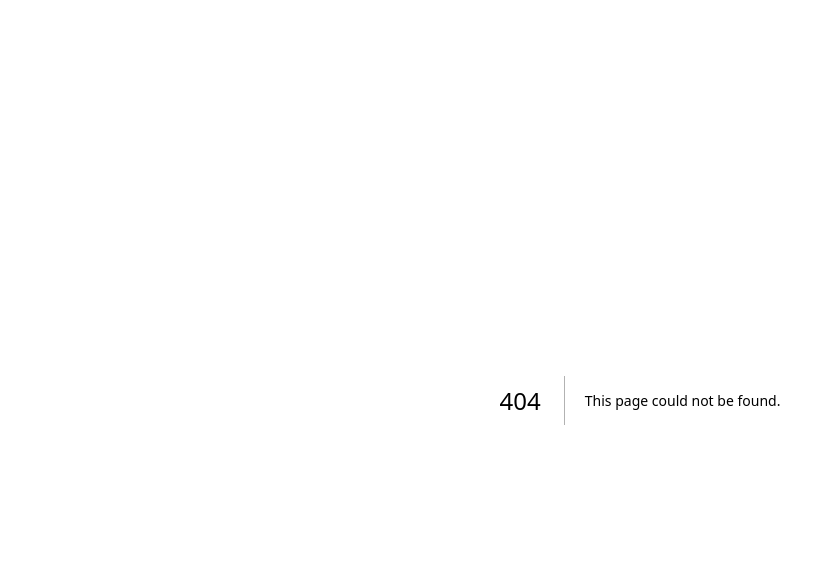
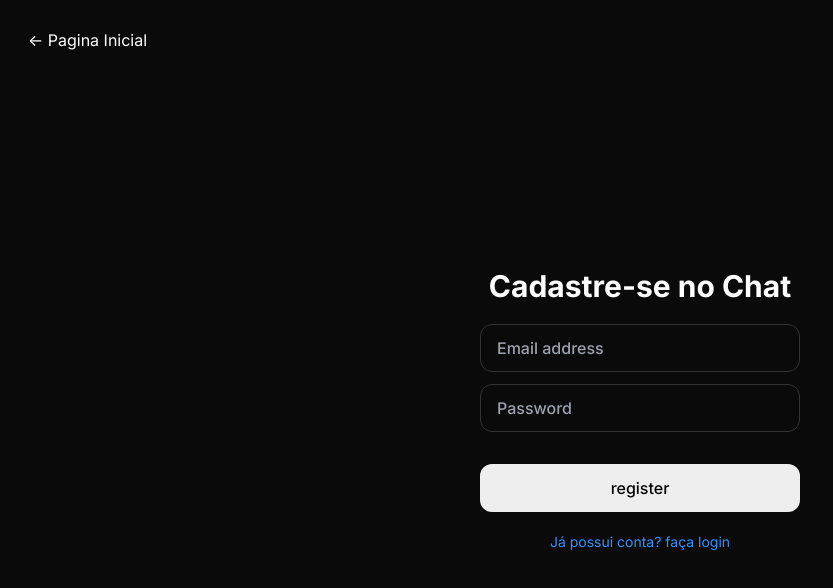
Before and after one commit to JhonatasAnicezio/chat-room, a Next.js app: page /auth/register in a window 1280 px wide. Before the commit this address had no page. Shown: the top 588 px of the page, without its empty margins (0-833 px from the left). Built offline with nearby package versions, Linux system fonts and the light colour scheme.

Commit message:
feat: create auth in singIn

```diff
--- /dev/null
+++ b/src/app/auth/index.css
@@ -0,0 +1,7 @@
+@tailwind base;
+
+@layer base {
+    .auth-layout {
+        @apply flex flex-col w-full h-screen justify-center items-center bg-[#0A0A0A] text-white
+    }
+}
--- /dev/null
+++ b/src/app/auth/layout.tsx
@@ -0,0 +1,28 @@
+'use client'
+import Link from 'next/link';
+import { useContext, useEffect } from 'react';
+import { UserContext } from '@/context/User/user-context';
+
+import './index.css';
+import { useRouter } from 'next/navigation';
+
+export default function Layout({
+    children,
+}: Readonly<{
+    children: React.ReactNode;
+}>) {
+    const { user } = useContext(UserContext);
+
+    if (user) {
+        useRouter().push('/');
+    }
+
+    return (
+        <div className={`auth-layout`}>
+            <Link className='absolute top-7 left-7' href={'/'}>
+                {`<- Pagina Inicial`}
+            </Link>
+            {children}
+        </div>
+    );
+}
--- /dev/null
+++ b/src/app/auth/login/email/index.css
@@ -0,0 +1,15 @@
+@tailwind base;
+
+@layer base {
+    .container-login-email {
+        @apply flex flex-col justify-center gap-5 w-96 h-screen items-center
+    }
+
+    .container-login-email h1 {
+        @apply text-3xl font-bold
+    }
+
+    .container-login-email a {
+        @apply flex justify-center text-sm text-[#3291ff]
+    }
+}
--- /dev/null
+++ b/src/app/auth/login/email/page.tsx
@@ -0,0 +1,25 @@
+'use client'
+import AuthEmail from "@/components/authentication/auth-email";
+import Link from "next/link";
+
+import './index.css';
+import { useContext } from "react";
+import { UserContext } from "@/context/User/user-context";
+
+export default function Email() {
+    const { setUserWithSingIn } = useContext(UserContext);
+
+    return (
+        <div className="container-login-email">
+            <h1>
+                Entrar no Chat
+            </h1>
+
+            <AuthEmail authType="singIn" action={setUserWithSingIn} />
+
+            <Link href={'/auth/register'}>
+                Não possui conta? cadastre-se
+            </Link>
+        </div>
+    )
+}
--- /dev/null
+++ b/src/app/auth/login/index.css
@@ -0,0 +1,40 @@
+@tailwind base;
+
+@layer base {
+    .login-layout {
+        @apply flex flex-col w-full h-screen justify-center items-center bg-[#0A0A0A] text-white
+    }
+
+    .container-login {
+        @apply flex flex-col justify-center items-center
+    }
+
+    .container-login h1 {
+        @apply text-3xl font-bold
+    }
+
+    .div-providers {
+        @apply flex flex-col gap-2 py-5
+    }
+
+    .div-providers button {
+        @apply flex font-medium text-base items-center justify-center gap-2 w-80 h-12 rounded-xl
+    }
+
+    .div-providers svg {
+        @apply w-5 h-5
+    }
+
+    .div-continue-email {
+        @apply flex flex-col gap-4 py-5
+        /* border-t border-[#333333] */
+    }
+
+    .div-continue-email .continue-email {
+        @apply flex font-medium text-base items-center justify-center gap-2 w-80 h-12 rounded-xl border border-[#333333]
+    }
+
+    .div-continue-email .to-register {
+        @apply flex justify-center text-sm text-[#3291ff]
+    }
+}
--- /dev/null
+++ b/src/app/auth/login/page.tsx
@@ -0,0 +1,58 @@
+import { FaGithub } from "react-icons/fa6";
+import { FcGoogle } from "react-icons/fc";
+import { FaFacebookF } from "react-icons/fa";
+import Link from "next/link";
+
+import './index.css';
+
+export default function Login() {
+    return (
+        <main className="container-login">
+            <h1>Entrar no Chat</h1>
+
+            <div>
+
+                {/* <div className="div-providers">
+                    <button className="bg-[#24292E]">
+                        <FaGithub className="w-5 h-5" />
+                        <span>
+                            Continue com o GitHub
+                        </span>
+                    </button>
+
+                    <button className="bg-[#eeeeee] text-black">
+                        <FcGoogle className="w-5 h-5" />
+                        <span>
+                            Continue com o Google
+                        </span>
+                    </button>
+
+                    <button className="bg-[#0052CC]">
+                        <FaFacebookF className="w-5 h-5" />
+                        <span>
+                            Continue com o facebook
+                        </span>
+                    </button>
+
+                </div> */}
+
+                <div className="div-continue-email">
+
+                    <Link href={'/auth/login/email'} className="continue-email">
+                        Continue com email
+                    </Link>
+
+
+                    <Link href={'/auth/register'} className="to-register">
+                        Não possui conta? cadastre-se
+                    </Link>
+
+                </div>
+
+
+            </div>
+
+
+        </main>
+    )
+}
--- /dev/null
+++ b/src/app/auth/register/index.css
@@ -0,0 +1,47 @@
+@tailwind base;
+
+@layer base {
+    .register-layout {
+        @apply flex flex-col w-full h-screen justify-center items-center bg-[#0A0A0A] text-white
+    }
+
+    .container-register {
+        @apply flex flex-col justify-center items-center
+    }
+
+    .div-register {
+        @apply flex flex-col w-80
+    }
+
+    .div-register h1 {
+        @apply text-3xl font-bold my-5 text-center
+    }
+
+    .div-middleware {
+        @apply flex items-center justify-center w-full relative
+    }
+
+    .div-middleware div {
+        @apply w-full border-b border-[#4d4c4c] absolute z-0
+    }
+
+    .div-middleware p {
+        @apply px-5 z-10 bg-[#0A0A0A]
+    }
+
+    .div-providers-register {
+        @apply flex flex-col gap-2 py-5
+    }
+
+    .div-providers-register button {
+        @apply flex font-medium text-base items-center justify-center gap-2 w-full h-12 rounded-xl
+    }
+
+    .div-providers-register svg {
+        @apply w-5 h-5
+    }
+
+    .to-login {
+        @apply flex justify-center text-sm text-[#3291ff]
+    }
+}
--- /dev/null
+++ b/src/app/auth/register/page.tsx
@@ -0,0 +1,76 @@
+'use client'
+import { FaGithub } from "react-icons/fa6";
+import { FcGoogle } from "react-icons/fc";
+import { FaFacebookF } from "react-icons/fa";
+import Link from "next/link";
+import AuthEmail from "@/components/authentication/auth-email";
+import { register } from "@/service/authentication";
+import { useState } from "react";
+import { AuthEmailSchema } from "@/components/authentication/auth-email/auth-email-schema";
+import VerifyEmail from "@/components/app/register/verify-email";
+
+import './index.css';
+
+export default function Register() {
+    const [verifyEmail, setVerifyEmail] = useState<boolean>(false);
+
+    const singUp = async ({ email, password }: AuthEmailSchema) => {
+        const ok = await register({ email, password });
+
+        if(ok) {
+            setVerifyEmail(ok);
+        }
+    }
+
+    if (verifyEmail) {
+        return (<VerifyEmail />)
+    }
+
+    return (
+        <main className="container-register">
+
+            <div className="div-register">
+
+                <h1>Cadastre-se no Chat</h1>
+
+                <AuthEmail authType="register" action={singUp} />
+
+                {/* <div className="div-middleware">
+                    <div />
+                    <p>ou</p>
+                </div>
+
+                <div>
+                    <div className="div-providers-register">
+                        <button className="bg-[#24292E]">
+                            <FaGithub/>
+                            <span>
+                                Continue com o GitHub
+                            </span>
+                        </button>
+
+                        <button className="bg-[#eeeeee] text-black">
+                            <FcGoogle/>
+                            <span>
+                                Continue com o Google
+                            </span>
+                        </button>
+
+                        <button className="bg-[#0052CC]">
+                            <FaFacebookF/>
+                            <span>
+                                Continue com o facebook
+                            </span>
+                        </button>
+
+                    </div>
+                </div> */}
+            </div>
+
+            <Link href={'/auth/login'} className="to-login">
+                Já possui conta? faça login
+            </Link>
+
+        </main >
+    )
+}
```
